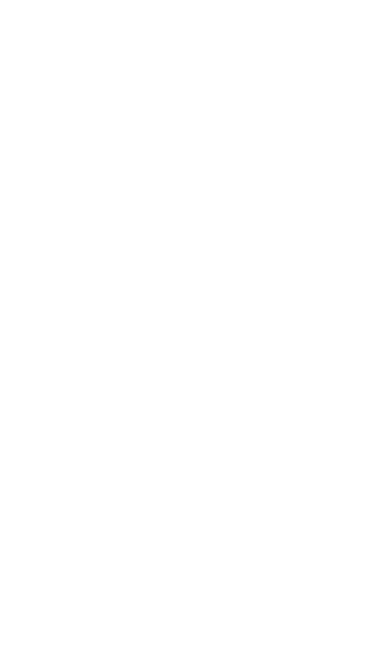
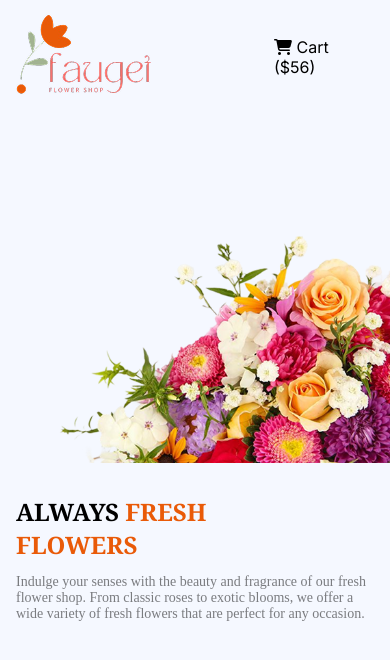
Before and after one commit to Shadhin282/B12A02-Responsive-Flowers, a plain HTML site: page index.html in a window 390 px wide. Drawn offline with Linux system fonts and the light colour scheme.

Commit message:
style Nav bar and banner with mobile responsive

```diff
--- a/index.html
+++ b/index.html
@@ -4,10 +4,42 @@
     <meta charset="UTF-8">
     <meta name="viewport" content="width=device-width, initial-scale=1.0">
     <title>Responsive Flowers</title>
+    <link rel="stylesheet" href="./style.css">
+    <script src="https://kit.fontawesome.com/21dd619857.js" crossorigin="anonymous"></script>
+    <link rel="preconnect" href="https://fonts.googleapis.com">
+<link rel="preconnect" href="https://fonts.gstatic.com" crossorigin>
+<link href="https://fonts.googleapis.com/css2?family=Noto+Serif:ital,wght@0,100..900;1,100..900&display=swap" rel="stylesheet">
+<link rel="preconnect" href="https://fonts.googleapis.com">
+<link rel="preconnect" href="https://fonts.gstatic.com" crossorigin>
+<link href="https://fonts.googleapis.com/css2?family=Inter:ital,opsz,wght@0,14..32,100..900;1,14..32,100..900&display=swap" rel="stylesheet">
 </head>
-<body>
+<body class="container">
     <header>
+        <!-- Nav Bar  -->
+        <nav class="navigation inter">
+            <div class="nav-left">
+                <img src="./assets/logo.png" alt="Logo">
+            </div>
+            <div class="list">
+                <ul class="list-items">
+                    <li class="list-item"><a href="#Home" class="item-link">Home</a></li>
+                    <li class="list-item"><a href="#Shop" class="item-link">Shop</a></li>
+                    <li class="list-item"><a href="#about" class="item-link">About us</a></li>
+                    <li class="list-item"><a href="#" class="item-link"><i class="fa-solid fa-cart-shopping"></i> Cart ($56)</a></li>
 
+                </ul>
+            </div>
+        </nav>
+        <!-- Banner -->
+         <banner class="banner">
+            <div class="banner-content">
+                <h1 class="banner-content-title noto-serif">ALWAYS <span>FRESH <br>FLOWERS</span></h1>
+                <p class="banner-content-details">Indulge your senses with the beauty and fragrance of our fresh flower shop. From classic roses to exotic blooms, we offer a wide variety of fresh flowers that are perfect for any occasion. </p>
+            </div>
+            <div class="banner-img">
+                <img src="./assets/hero-flower.png" alt="Banner image">
+            </div>
+         </banner>
     </header>
     <main>
 
--- /dev/null
+++ b/style.css
@@ -0,0 +1,115 @@
+/* Shared Style */
+*{
+    box-sizing: border-box;
+    margin: 0;
+    padding: 0;
+}
+.container{
+    max-width: 1140px;
+    margin:auto;
+}
+body{
+    background-color: rgb(245, 248, 255);
+}
+.noto-serif {
+  font-family: "Noto Serif", serif;
+  font-optical-sizing: auto;
+  font-style: normal;
+  font-variation-settings:
+    "wdth" 100;
+}
+
+.inter{
+  font-family: "Inter", sans-serif;
+  font-optical-sizing: auto;
+  font-style: normal;
+}
+
+/* NavBar Style */
+.navigation{
+    display: flex;
+    justify-content: space-between;
+    align-items: center;
+
+}
+
+.list-items{
+    display: flex;
+    gap: 48px;
+}
+.list-item{
+    list-style: none;
+
+}
+.item-link{
+    text-decoration: none;
+    color: black;
+}
+.list-item:first-child{
+    font-weight: bold;
+}
+.list-item:nth-child(2),
+.list-item:nth-child(3){
+    color:rgb(137, 135, 161);
+    opacity: 80%;
+}
+
+/* Banner Style */
+.banner{
+    display:flex;
+    justify-content:last baseline;
+    align-items: end;
+    margin-top: 120px;
+    margin-bottom: 120px;
+}
+
+.banner-content-title{
+    font-size: 4rem;
+    font-weight: 700;
+    margin-bottom: 13px;
+}
+.banner-content-title span{
+    color:rgb(233, 90, 8);
+}
+.banner-content-details{
+    color:rgba(0, 0, 0, 0.5);
+    font-size:22px;
+}
+
+
+/* Responsive for mobile */
+@media screen and (max-width:450px){
+    .container{
+        max-width: 100%;
+        margin: auto;
+    }
+
+    .list-item:nth-child(1),.list-item:nth-child(2),.list-item:nth-child(3){
+        display:none;
+    }
+    .list-item:last-child{
+        font-size: 16px;
+        text-align: left;
+        width: 100px;
+    }
+    .navigation{
+        margin: 13px 16px;
+
+    }
+    .banner{
+        flex-direction: column-reverse;
+    }
+    .banner-content-title{
+        font-size:1.5rem;
+    }
+    .banner-content-details{
+        font-size: 14px;
+    }
+    .banner-content{
+        margin: 28px 16px;
+    }
+    .banner-img img{
+        width: 100%;
+    }
+
+}
```
